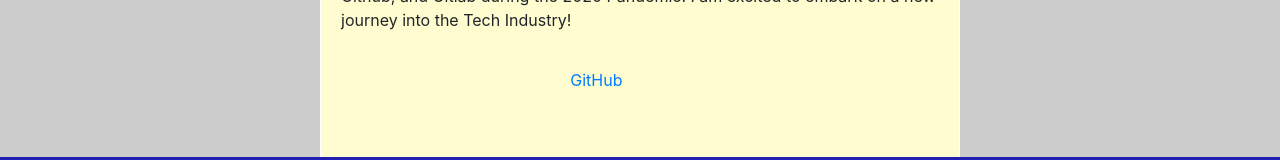
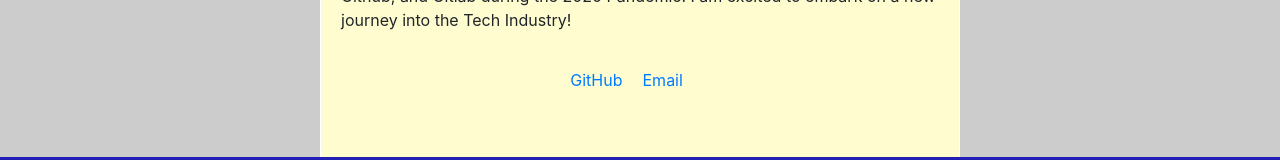
Before and after one commit to kent28808/React-Portfolio, a React (Create React App) app: page /about in a window 1280 px wide. Shown: the part 600-760 px from the top of the page. Built offline with nearby package versions, Linux system fonts and the light colour scheme.

Commit message:
Updated contact info.

```diff
--- a/src/components/about/index.js
+++ b/src/components/about/index.js
@@ -17,6 +17,7 @@ function About() {
 
         <div className="card-body contactLinks">
           <a href="https://github.com/kent28808" className="card-link">GitHub</a>
+          <a href="kent28808@gmail.com" className="card-link">Email</a>
         </div>
       </div>
     </div>
```
